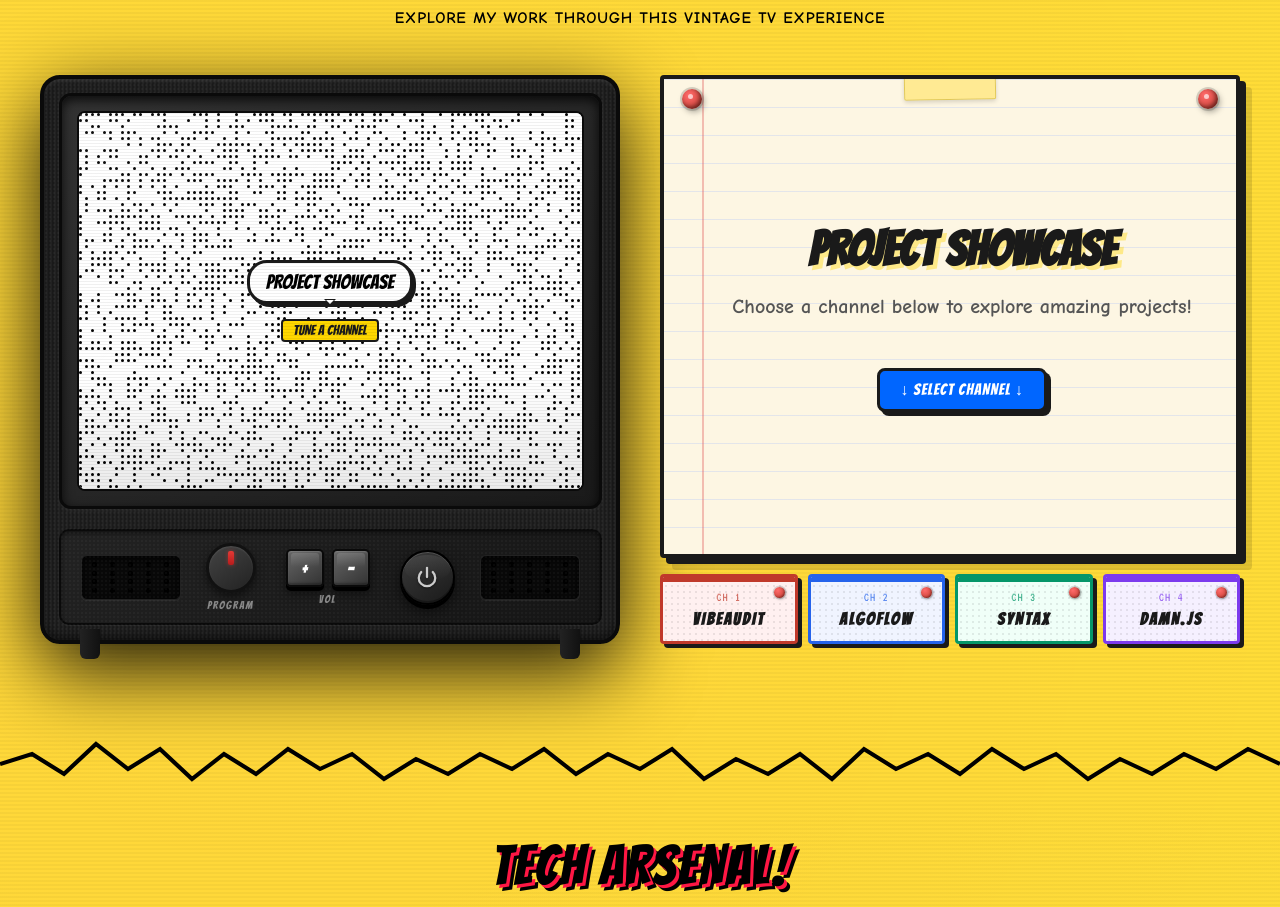
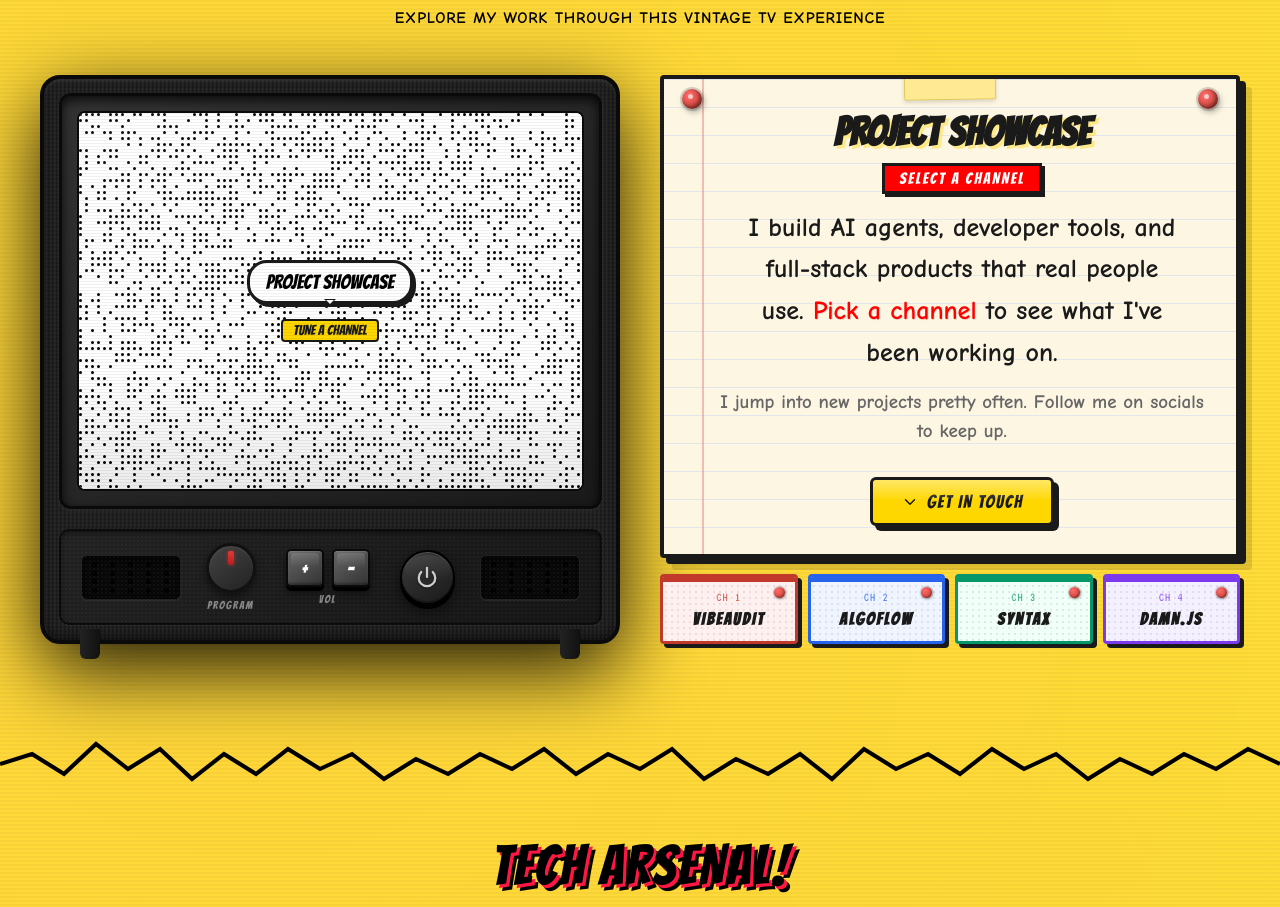
Before and after one commit to AnanthuNarashimman/Web-Slinger, a React (Vite) app: page / in a window 1280 px wide. Shown: the part 1056-1963 px from the top of the page. Built offline with nearby package versions, Linux system fonts and the light colour scheme; a web font is replaced by a local one.

Commit message:
Updated ComicTV defautlpage

```diff
--- a/src/ComponentStyles/ComicTV.css
+++ b/src/ComponentStyles/ComicTV.css
@@ -1446,6 +1446,94 @@
     box-shadow: 4px 4px 0 var(--comic-black);
 }
 
+.placeholder-channel-tag {
+    display: inline-block;
+    margin-bottom: 14px;
+    padding: 4px 14px;
+    background: var(--comic-red);
+    color: #fff;
+    border: 3px solid var(--comic-black);
+    font-family: "Bangers", cursive;
+    font-size: clamp(13px, 1.4vw, 16px);
+    letter-spacing: 2px;
+    box-shadow: 3px 3px 0 var(--comic-black);
+}
+
+.placeholder-title {
+    font-family: "Bangers", cursive;
+    font-size: clamp(28px, 4vw, 40px);
+    color: var(--comic-black);
+    text-transform: uppercase;
+    margin: 0 0 10px;
+    text-shadow: 3px 3px 0 rgba(255, 215, 0, 0.4);
+}
+
+.placeholder-hero-text {
+    font-family: "Comic Neue", sans-serif;
+    font-size: clamp(18px, 2.6vw, 26px);
+    font-weight: 700;
+    color: var(--comic-black);
+    line-height: 1.6;
+    margin: 0 auto 14px;
+    max-width: 440px;
+}
+
+.placeholder-hero-text strong {
+    color: var(--comic-red);
+    text-shadow: 1px 1px 0 rgba(0,0,0,0.1);
+}
+
+.placeholder-sub-text {
+    font-family: "Comic Neue", sans-serif;
+    font-size: clamp(15px, 1.8vw, 19px);
+    color: #666;
+    line-height: 1.5;
+    margin: 0 0 32px;
+}
+
+.placeholder-contact-btn {
+    display: inline-flex;
+    align-items: center;
+    gap: 8px;
+    padding: 12px 28px;
+    border: 3px solid var(--comic-black);
+    border-radius: 6px;
+    background: var(--comic-yellow);
+    color: var(--comic-black);
+    font-family: "Bangers", cursive;
+    font-size: clamp(14px, 1.6vw, 18px);
+    text-transform: uppercase;
+    letter-spacing: 1.5px;
+    cursor: pointer;
+    box-shadow: 5px 5px 0 var(--comic-black);
+    transition: all 0.12s ease;
+    position: relative;
+    overflow: hidden;
+}
+
+.placeholder-contact-btn::before {
+    content: "";
+    position: absolute;
+    top: 0;
+    left: 0;
+    right: 0;
+    height: 45%;
+    background: linear-gradient(180deg, rgba(255,255,255,0.4) 0%, rgba(255,255,255,0.05) 100%);
+    pointer-events: none;
+}
+
+.placeholder-contact-btn:hover {
+    transform: translate(3px, 3px);
+    box-shadow: 2px 2px 0 var(--comic-black);
+}
+
+.placeholder-contact-btn:active {
+    transform: translate(5px, 5px);
+    box-shadow: 0 0 0 var(--comic-black);
+}
+
+
+
 /* =============================================
    PROJECT SELECTOR CHANNEL CARDS
    ============================================= */
--- a/src/Components/ComicTV.jsx
+++ b/src/Components/ComicTV.jsx
@@ -1,5 +1,5 @@
 import { useState, useEffect, useRef } from "react";
-import { Github, ExternalLink } from "lucide-react";
+import { Github, ExternalLink, ChevronDown } from "lucide-react";
 import "../ComponentStyles/ComicTV.css";
 
 import AlgoFlowLP from "../assets/Images/AlgoFlowLP.png";
@@ -352,10 +352,20 @@ function ComicTV() {
 
                                 <div className="placeholder-content">
                                     <h2 className="placeholder-title">PROJECT SHOWCASE</h2>
-                                    <p className="placeholder-text">
-                                        Choose a channel below to explore amazing projects!
+                                    <span className="placeholder-channel-tag">SELECT A CHANNEL</span>
+                                    <p className="placeholder-hero-text">
+                                        I build AI agents, developer tools, and full-stack products that real people use. <strong>Pick a channel</strong> to see what I've been working on.
                                     </p>
-                                    <div className="arrow-down-comic">↓ Select Channel ↓</div>
+                                    <p className="placeholder-sub-text">
+                                        I jump into new projects pretty often. Follow me on socials to keep up.
+                                    </p>
+                                    <button
+                                        className="placeholder-contact-btn"
+                                        onClick={() => document.getElementById('contact')?.scrollIntoView({ behavior: 'smooth' })}
+                                    >
+                                        <ChevronDown size={18} />
+                                        Get in Touch
+                                    </button>
                                 </div>
                             </div>
                         )}
```
